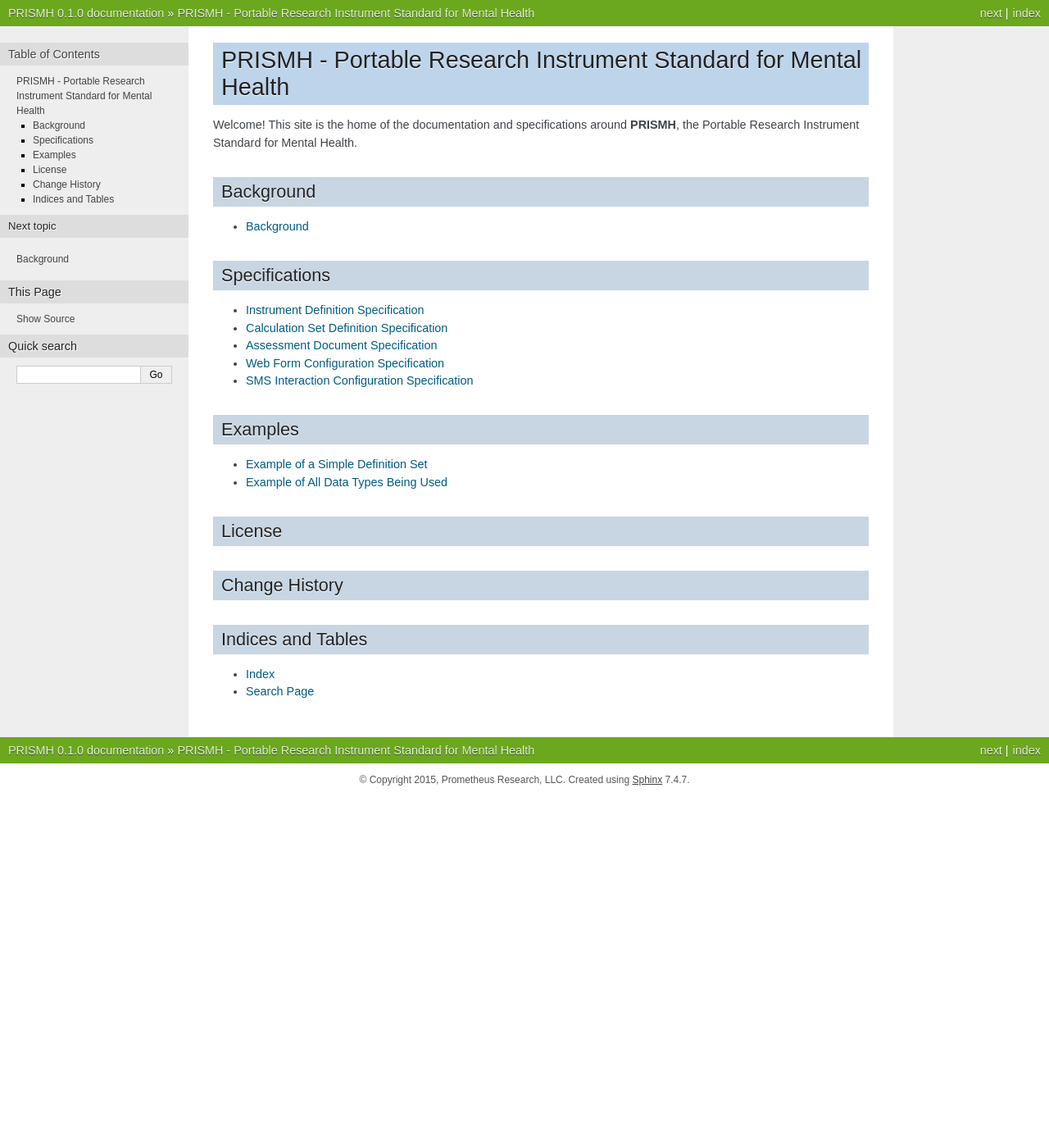
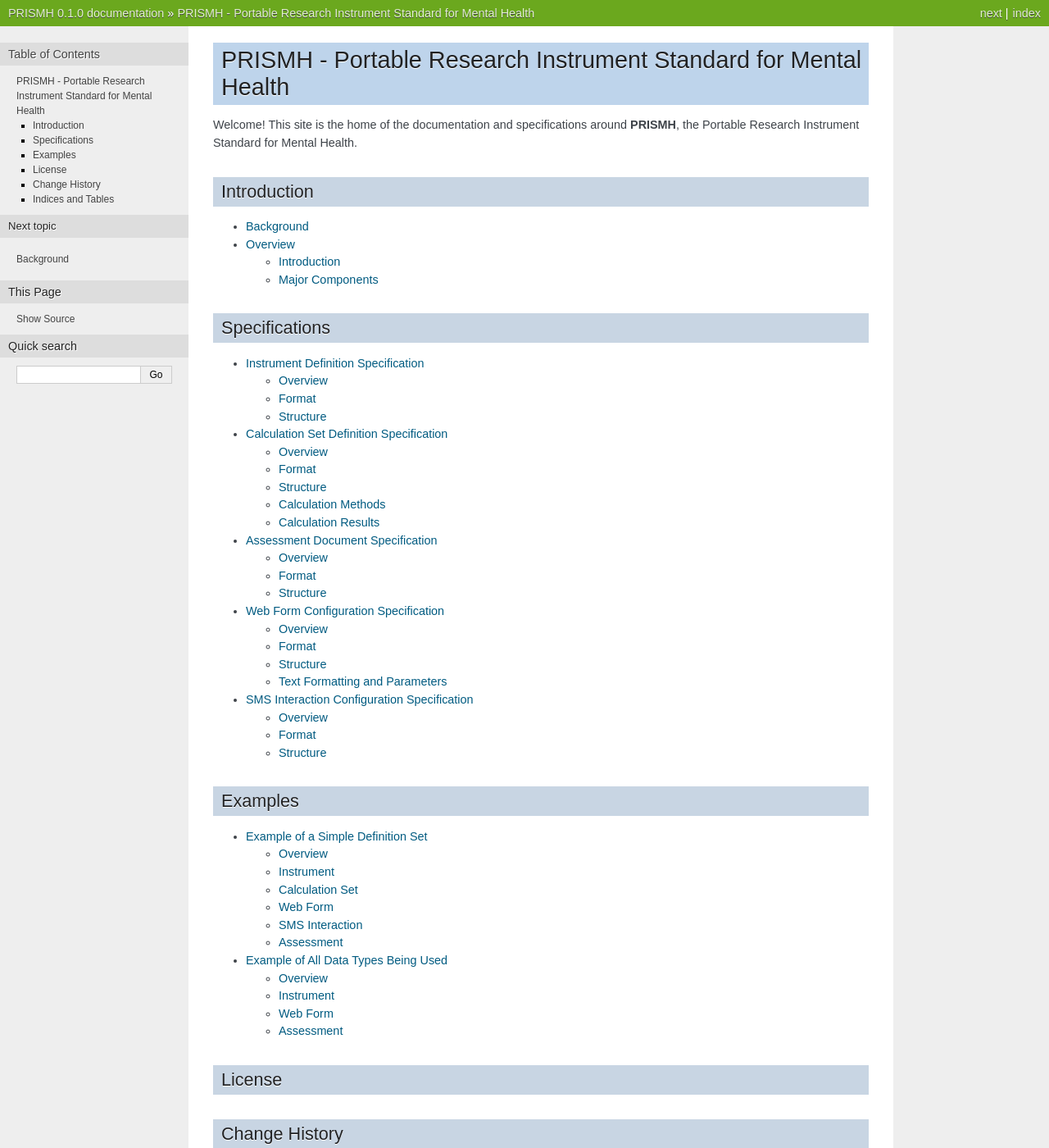
Before and after one commit to prometheusresearch/rios, a Sphinx documentation site: the page built from docs/source/index.rst, in a window 1280 px wide and 1400 px high. Shown: the whole window at 82% size. Built offline with Sphinx 7.4.7, drawn with Linux system fonts in a browser that asks for light colours; some of the changed lines change nothing that is shown.

Commit message:
Added a brief overview of the components.

```diff
--- a/docs/source/index.rst
+++ b/docs/source/index.rst
@@ -6,20 +6,21 @@ Welcome! This site is the home of the documentation and specifications around
 **PRISMH**, the Portable Research Instrument Standard for Mental Health.
 
 
-Background
-==========
+Introduction
+============
 
 .. toctree::
    :maxdepth: 2
 
    background
+   overview
 
 
 Specifications
 ==============
 
 .. toctree::
-   :maxdepth: 1
+   :maxdepth: 2
 
    instrument_specification
    calculation_set_specification
@@ -32,7 +33,7 @@ Examples
 ========
 
 .. toctree::
-   :maxdepth: 1
+   :maxdepth: 2
 
    examples/simple
    examples/alltypes
--- /dev/null
+++ b/docs/source/overview.rst
@@ -0,0 +1,54 @@
+********
+Overview
+********
+
+.. contents:: Table of Contents
+
+
+Introduction
+============
+
+The PRISMH specification describe a collection of configuration files that are
+used to define the process of data collection in an open and transportable way.
+
+
+Major Components
+================
+
+Instrument
+----------
+Instrument Definitions are the base of the PRISMH specification. They contain
+the definition of **what** data is to be collected. At its heart, it is a list
+of field definitions that specify the name, data type, and type contstraints.
+There is no information or instruments on **how** the data is to be retrieved
+or collected -- only **what** data needs to be collected.
+
+
+Assessment
+----------
+Assessment Documents are individual units of collected data that satisfy the
+rules defined in an `Instrument`_. They are a field-for-field listing of each
+data point, and can optionally contain metadata about the data or the means
+that were used to collect it.
+
+
+Calculation Set
+---------------
+Calculation Set Definitions are a means of augmenting an `Instrument`_ with
+additional fields that can be programmatically calculated using the data
+collected in an `Assessment`_. These calculated values are then stored in their
+corresponding `Assessment`_ Document as metadata.
+
+
+Web Form
+--------
+Web Form Configurations are a generic way of describing **how** the data
+described by an `Instrument`_ should be collected when the desired tool is a
+Web-based form.
+
+
+SMS Interaction
+---------------
+In much the same way that `Web Form`_ Configurations describe how to collect an
+`Instrument`_'s data via a web page, SMS Interaction Configurations describe
+how to collect the data via an interactive SMS text message exchange.
```
